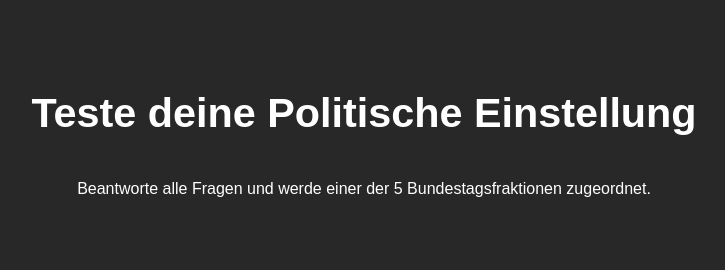
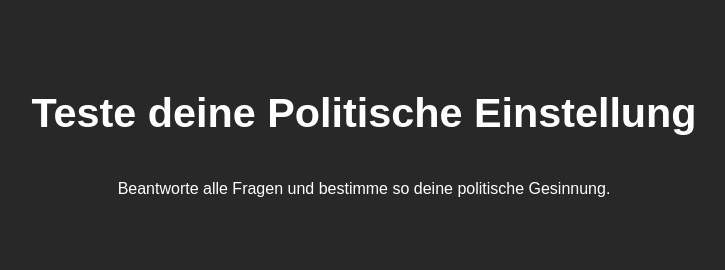
Before and after one commit to EveIsReal/political_compass, a SvelteKit app: page / in a window 1280 px wide. Shown: the top 270 px of the page, without its empty margins (276-1001 px from the left). Built offline with nearby package versions, Linux system fonts and the light colour scheme.

Commit message:
changed subtitle on start-page

```diff
--- a/src/routes/+page.svelte
+++ b/src/routes/+page.svelte
@@ -8,7 +8,7 @@
 
 <div class="wrapper">
 	<h1>Teste deine Politische Einstellung</h1>
-	<p>Beantworte alle Fragen und werde einer der 5 Bundestagsfraktionen zugeordnet.</p>
+	<p>Beantworte alle Fragen und bestimme so deine politische Gesinnung.</p>
 
 	<form method="POST">
 		<button type="submit" class="submit">
```
